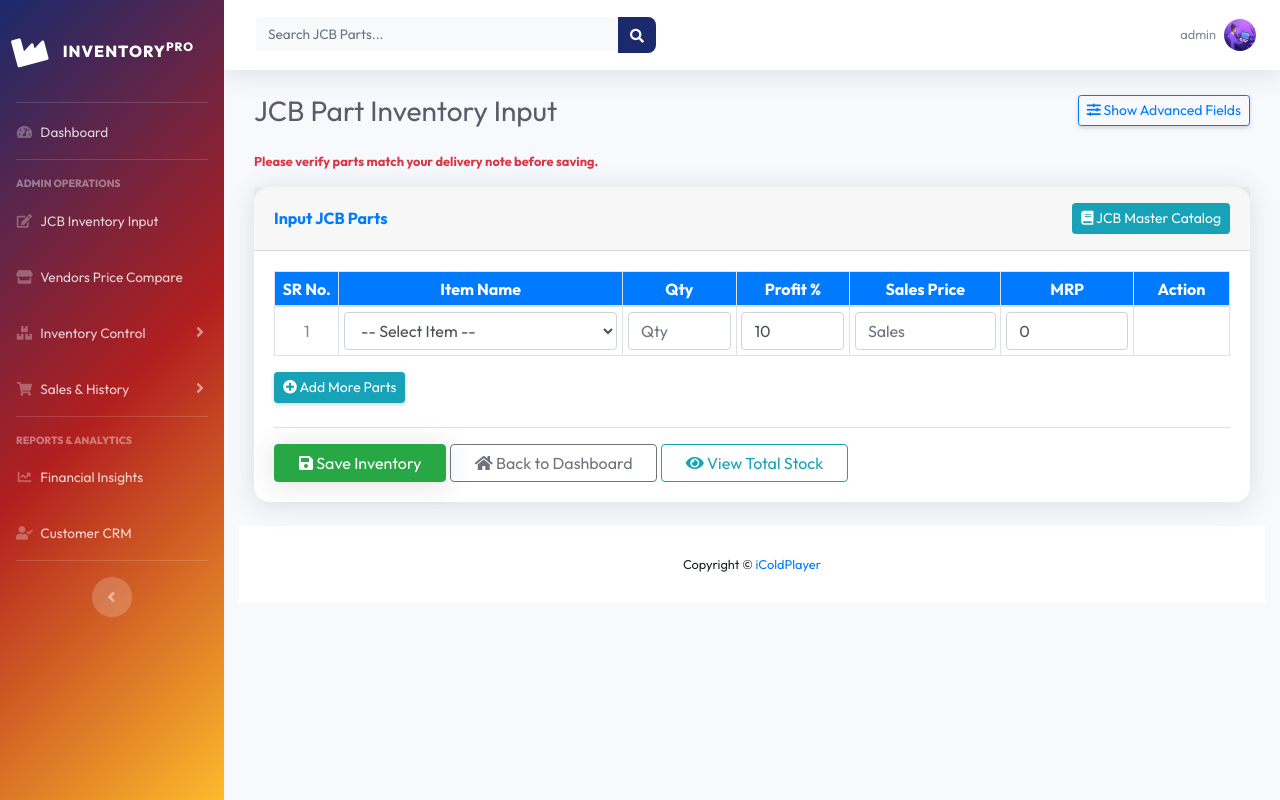
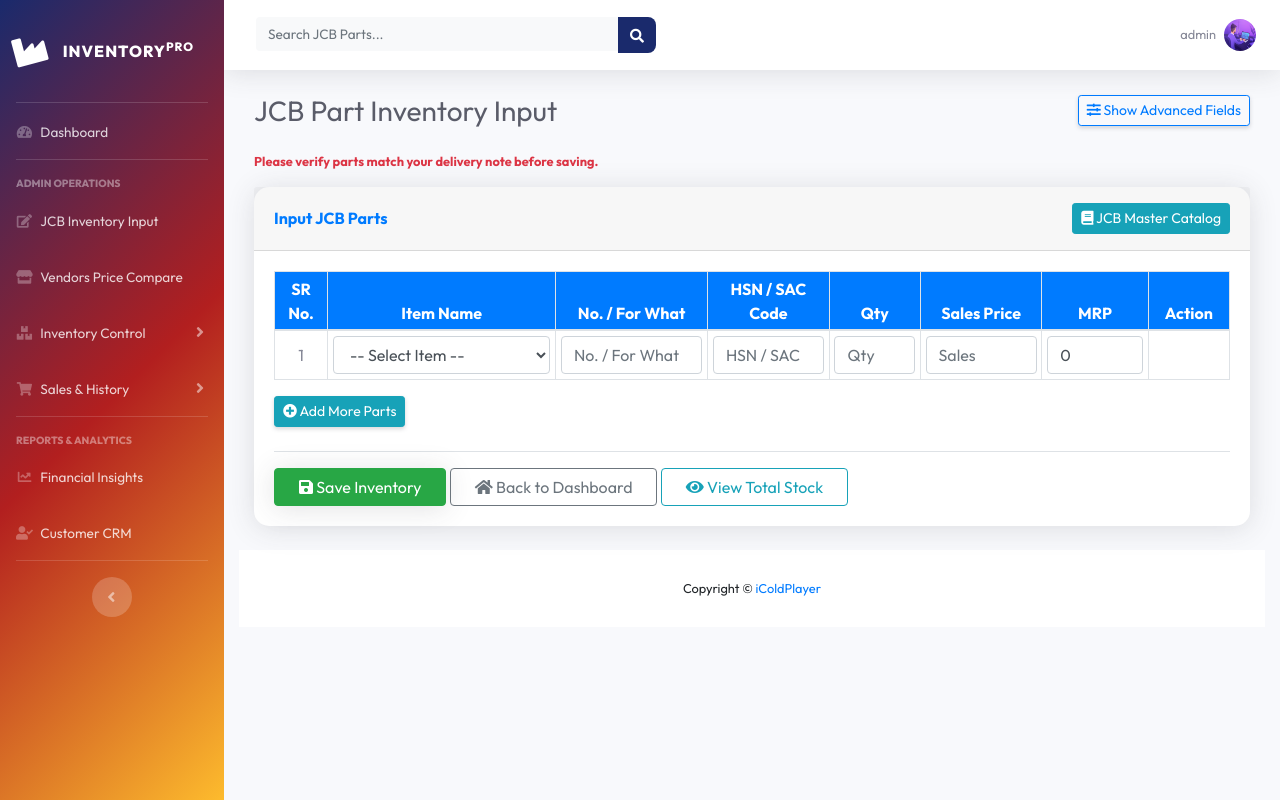
Before and after one commit to srushtipawar9/Inventory_managment, a Django app: page /input/ in a window 1280 px wide. Run offline with Django 3.2, Linux system fonts and the light colour scheme; a user stored in the database is signed in; data comes from the database, SQL or seed files in the repository; parts of the project's set-up code (start-up, migrations or seed data) failed here and were passed over; some libraries are stand-ins or nearby versions.

Commit message:
Final polish on Input Stock field visibility and toggle

```diff
--- a/templates/cashier/input_data.html
+++ b/templates/cashier/input_data.html
@@ -33,15 +33,15 @@
               <tr>
                 <th style="width:3%">SR No.</th>
                 <th style="width:15%">Item Name</th>
-                <th class="advance-col d-none" style="width:10%">No. / For What</th>
-                <th class="advance-col d-none" style="width:8%">HSN / SAC Code</th>
+                <th style="width:10%">No. / For What</th>
+                <th style="width:8%">HSN / SAC Code</th>
                 <th style="width:6%">Qty</th>
                 <th class="advance-col d-none" style="width:10%">Vendor</th>
                 <th class="advance-col d-none" style="width:8%">Purchase Price</th>
                 <th class="advance-col d-none" style="width:6%">GST %</th>
                 <th class="advance-col d-none" style="width:8%">GST Amt</th>
                 <th class="advance-col d-none" style="width:9%">Amt Incl Tax</th>
-                <th style="width:6%">Profit %</th>
+                <th class="advance-col d-none" style="width:6%">Profit %</th>
                 <th style="width:8%">Sales Price</th>
                 <th style="width:7%">MRP</th>
                 <th style="width:4%">Action</th>
@@ -52,17 +52,18 @@
               <tr class="stock-row">
                 <td class="text-center sr-cell align-middle">{{ forloop.counter }}</td>
                 <td>{{ form.nama_product }}{% if form.nama_product.errors %}<div class="text-danger small">{{ form.nama_product.errors }}</div>{% endif %}</td>
-                <td class="advance-col d-none">{{ form.part_for_what }}</td>
-                <td class="advance-col d-none">{{ form.hsn_sac }}</td>
+                <td>{{ form.part_for_what }}</td>
+                <td>{{ form.hsn_sac }}</td>
                 <td>{{ form.jumlah_produk }}</td>
                 <td class="advance-col d-none">{{ form.vendor }}</td>
                 <td class="advance-col d-none">{{ form.harga_beli_satuan }}</td>
                 <td class="advance-col d-none">{{ form.gst_percent }}</td>
                 <td class="advance-col d-none">{{ form.gst_amount }}</td>
                 <td class="advance-col d-none">{{ form.amt_incl_tax }}</td>
-                <td>{{ form.laba_persen }}</td>
+                <td class="advance-col d-none">{{ form.laba_persen }}</td>
                 <td>{{ form.harga_jual_satuan }}</td>
                 <td>{{ form.mrp }}</td>
+
                 <td class="text-center align-middle">
                   {% if not forloop.first %}
                   <button type="button" class="btn btn-danger btn-sm remove-row"><i class="fas fa-trash"></i></button>
@@ -95,17 +96,18 @@
     <tr id="EmptyForm">
       <td class="text-center sr-cell align-middle">__sr__</td>
       <td><select name="form-__prefix__-nama_product" class="form-control part-select"><option value="">-- Select Item --</option>{% for stock in stocks %}<option value="{{ stock.part_number }} - {{ stock.name }}">{{ stock.part_number }} - {{ stock.name }}</option>{% endfor %}</select></td>
-      <td class="advance-col d-none"><input type="text" name="form-__prefix__-part_for_what" class="form-control" placeholder="No. / For What"></td>
-      <td class="advance-col d-none"><input type="text" name="form-__prefix__-hsn_sac" class="form-control" placeholder="HSN / SAC"></td>
+      <td><input type="text" name="form-__prefix__-part_for_what" class="form-control" placeholder="No. / For What"></td>
+      <td><input type="text" name="form-__prefix__-hsn_sac" class="form-control" placeholder="HSN / SAC"></td>
       <td><input type="number" name="form-__prefix__-jumlah_produk" class="form-control calc-field" placeholder="Qty" min="1"></td>
       <td class="advance-col d-none"><input type="text" name="form-__prefix__-vendor" class="form-control" placeholder="Vendor" list="vendor-list"></td>
       <td class="advance-col d-none"><input type="number" name="form-__prefix__-harga_beli_satuan" class="form-control calc-field" placeholder="Purchase" step="0.01" min="0"></td>
       <td class="advance-col d-none"><input type="number" name="form-__prefix__-gst_percent" class="form-control calc-field" placeholder="GST %" step="0.01" min="0" value="0"></td>
       <td class="advance-col d-none"><input type="number" name="form-__prefix__-gst_amount" class="form-control calc-field" placeholder="GST Amt" step="0.01" readonly></td>
       <td class="advance-col d-none"><input type="number" name="form-__prefix__-amt_incl_tax" class="form-control calc-field" placeholder="Incl Tax" step="0.01" readonly></td>
-      <td><input type="number" name="form-__prefix__-laba_persen" class="form-control calc-field" placeholder="%" min="0" value="10"></td>
+      <td class="advance-col d-none"><input type="number" name="form-__prefix__-laba_persen" class="form-control calc-field" placeholder="%" min="0" value="10"></td>
       <td><input type="number" name="form-__prefix__-harga_jual_satuan" class="form-control calc-field" placeholder="Sales" step="0.01" min="0"></td>
       <td><input type="number" name="form-__prefix__-mrp" class="form-control" placeholder="MRP" step="0.01" min="0"></td>
+
       <td class="text-center align-middle"><button type="button" class="btn btn-danger btn-sm remove-row"><i class="fas fa-trash"></i></button></td>
       <input type="hidden" name="form-__prefix__-user" value="{{ request_user }}">
     </tr>
```
